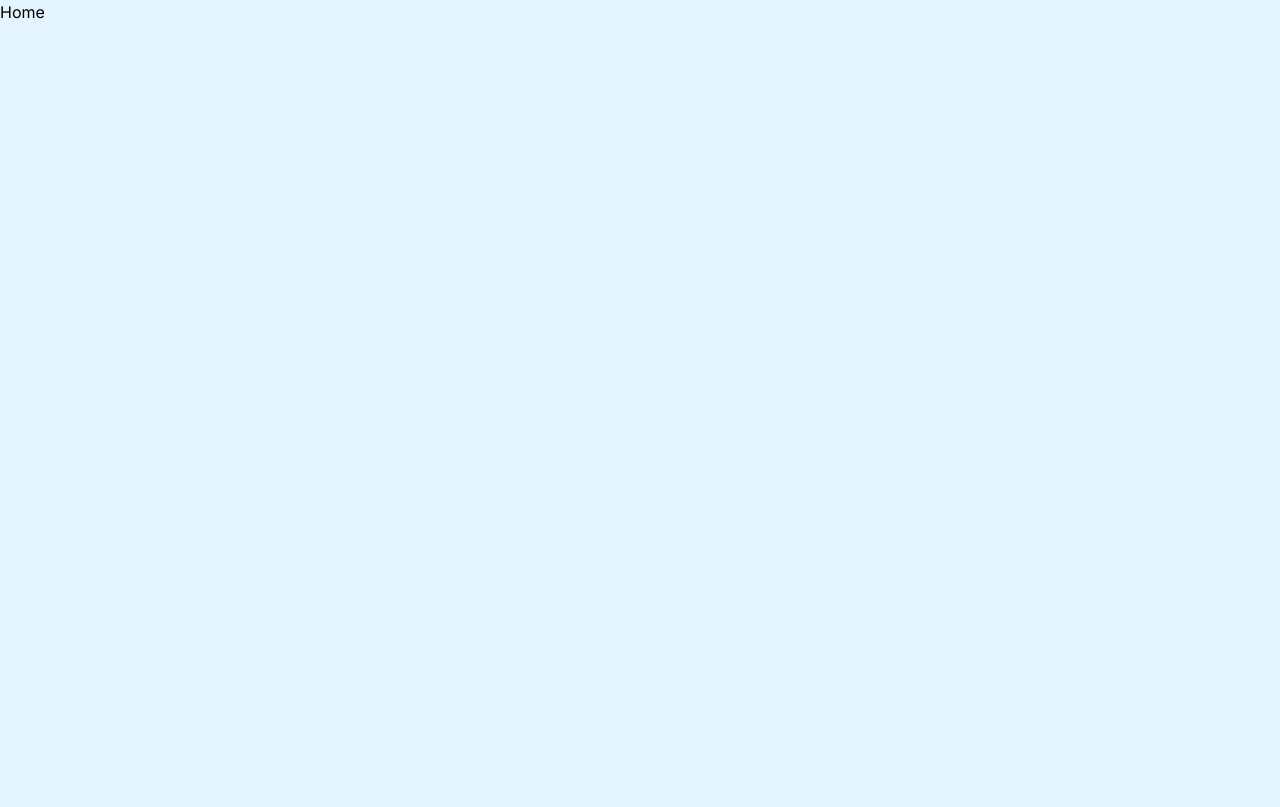
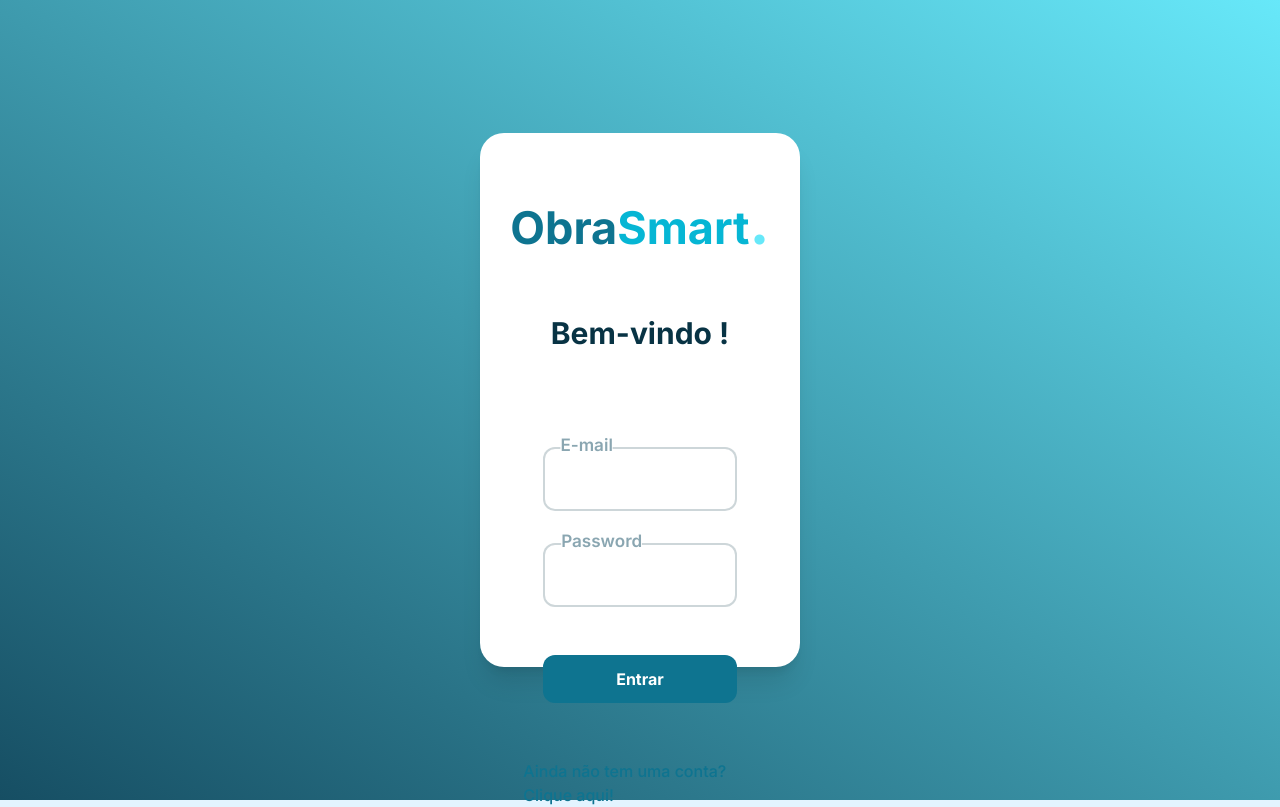
Before and after one commit to Smart-Constructor/smart-frontend, a Next.js app: page / in a window 1280 px wide. Built offline with nearby package versions, Linux system fonts and the light colour scheme.

Commit message:
✨chore: created login e signup logics

```diff
--- a/next.config.js
+++ b/next.config.js
@@ -1,4 +1,4 @@
 /** @type {import('next').NextConfig} */
-const nextConfig = {}
+const nextConfig = {};
 
-module.exports = nextConfig
+module.exports = nextConfig;
--- a/package.json
+++ b/package.json
@@ -10,10 +10,12 @@
   },
   "dependencies": {
     "@heroicons/react": "^2.0.18",
+    "@types/axios": "^0.14.0",
     "@types/node": "20.2.5",
     "@types/react": "18.2.8",
     "@types/react-dom": "18.2.4",
     "autoprefixer": "10.4.14",
+    "axios": "^1.4.0",
     "eslint": "8.42.0",
     "eslint-config-next": "13.4.4",
     "next": "13.4.4",
--- a/src/app/login/page.tsx
+++ b/src/app/login/page.tsx
@@ -1,23 +1,55 @@
+"use client";
+
 import Logo from "@/components/Logo";
 import LabelComponent from "@/components/ui/Login/Label";
+import axios from "axios";
 import Link from "next/link";
+import { useRouter } from "next/navigation"
+import { useState } from "react";
 
 export default function Login() {
+  const [form, setForm] = useState({ email: "", password: "" });
+  const router = useRouter();
+
+  const handleForm = (e: any) => {
+    setForm({ ...form, [e.target.name]: e.target.value });
+  };
+
+  const handleSubmit = async (e: any) => {
+    e.preventDefault();
+
+    try {
+      const promise = await axios.post(
+        "http://localhost:3000/auth/signin",
+        form
+      );
+      localStorage.setItem("token", promise.data.access_token);
+      router.push('/dashboard');
+    } catch (error: any) {
+      console.log(error.response.data.error);
+    }
+  };
+
   return (
     <main className="flex items-center justify-center w-screen h-screen bg-gradient-to-tr from-cyan-900 to-cyan-300">
       <div className="flex flex-col items-center w-3/12 h-4/6 bg-white m-auto rounded-3xl shadow-xl box-border p-5">
         <Logo />
-        <h1 className="text-3xl font-bold text-cyan-950 mb-24">Bem-vindo de volta!</h1>
-        <form className="flex flex-col items-center w-10/12 h-full gap-8">
+        <h1 className="text-3xl font-bold text-cyan-950 mb-24">Bem-vindo !</h1>
+        <form
+          className="flex flex-col items-center w-10/12 h-full gap-8"
+          onSubmit={handleSubmit}
+        >
           <LabelComponent
             label="E-mail"
             placeholder="E-mail"
             type="email"
+            handleForm={handleForm}
           />
           <LabelComponent
             label="Password"
             placeholder="Password"
             type="password"
+            handleForm={handleForm}
           />
           <button
             type="submit"
@@ -26,7 +58,10 @@ export default function Login() {
           >
             Entrar
           </button>
-          <Link href="/signup" className="mt-6 text-base text-cyan-700 font-medium hover:text-cyan-500">
+          <Link
+            href="/signup"
+            className="mt-6 text-base text-cyan-700 font-medium hover:text-cyan-500"
+          >
             <h2>Ainda não tem uma conta? Clique aqui!</h2>
           </Link>
         </form>
--- a/src/app/page.tsx
+++ b/src/app/page.tsx
@@ -1,5 +1,7 @@
+import Login from './login/page'
+
 export default function Home() {
   return (
-    <h1>Home</h1>
+    <Login/>
   )
 }
--- a/src/components/ui/Login/Label.tsx
+++ b/src/components/ui/Login/Label.tsx
@@ -1,5 +1,7 @@
+"use client"
+
 const LabelComponent = (props: labelComponent) => {
-  const { placeholder, type, label } = props;
+  const { placeholder, type, label, handleForm } = props;
   return (
     <div
       className="flex flex-col box-border gap-3 font-semibold w-10/12 text-xl transition-all ease-in text-center relative"
@@ -7,13 +9,14 @@ const LabelComponent = (props: labelComponent) => {
     >
       <input
         id={type}
-        name={placeholder}
+        name={type}
         className="peer transition-all ease-in w-full h-16 p-2  placeholder:text-base text-center focus:outline-none focus:border-none focus:ring focus:ring-cyan-300/50 rounded-xl
             focus:text-cyan-900/50 focus:text-center border-2 border-cyan-950/20 focus:scale-105 box-border placeholder-transparent
             "
         type={type}
         placeholder={placeholder}
         required
+        onChange={(e) => handleForm(e)}
       />
       <label
         htmlFor={type}
@@ -34,4 +37,5 @@ type labelComponent = {
   placeholder?: string;
   type: string;
   label?: string;
+  handleForm: any;
 };
```
Also changed, not shown: 1 other file (tests, documents, lock files or other folders).
